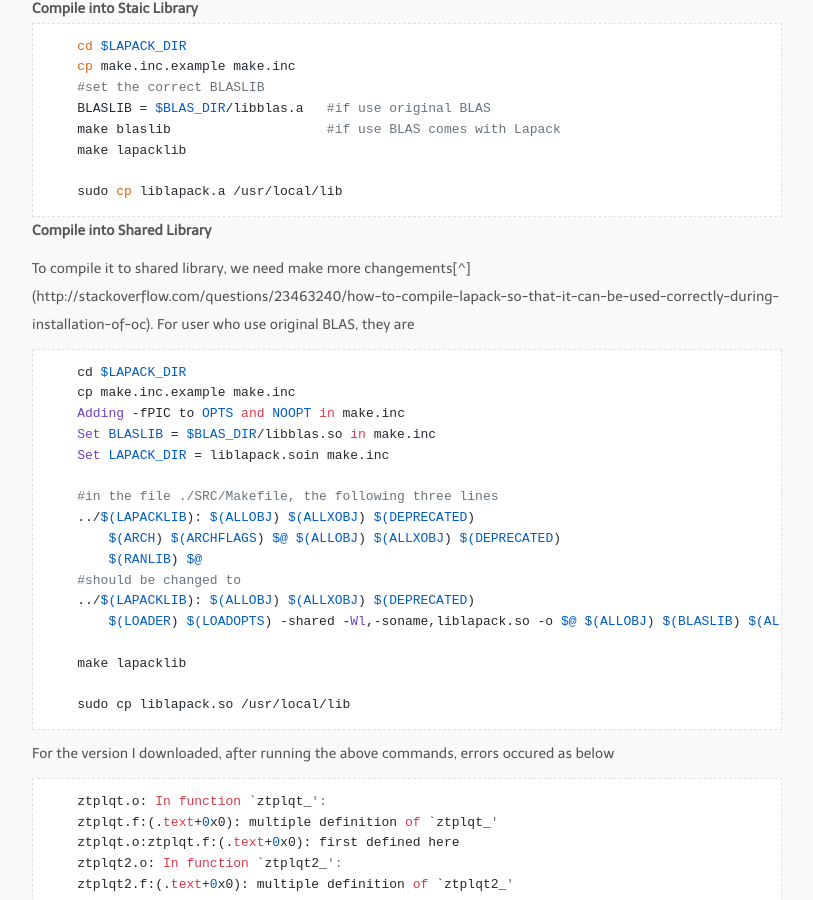
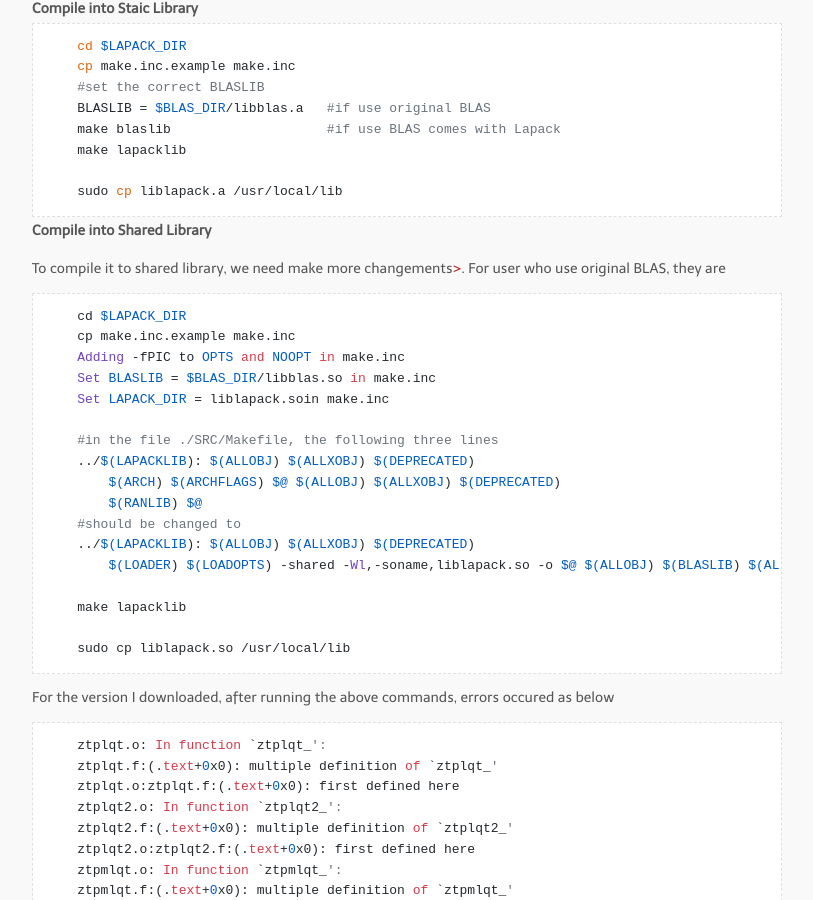
Before and after one commit to bizhishui/bizhishui.github.io, a Jekyll site: the page built from _posts/2017-03-07-Build-Netlib.md, in a window 1280 px wide and 900 px high, scrolled down 807 px. Shown: the whole window, without its empty margins (233-1046 px from the left). Built offline with Jekyll 4.4.1, drawn with Linux system fonts in a browser that asks for light colours; nearby versions of some CDN libraries; some web fonts are replaced; a script that is not in the unit is left out.

Commit message:
keeps on

````diff
--- a/_posts/2017-03-07-Build-Netlib.md
+++ b/_posts/2017-03-07-Build-Netlib.md
@@ -56,7 +56,7 @@ or original BLAS as done in the previous section. Lapack suggest the latter way
 
 #### Compile into Shared Library
 {:.no_toc}
-To compile it to shared library, we need make more changements[^](http://stackoverflow.com/questions/23463240/how-to-compile-lapack-so-that-it-can-be-used-correctly-during-installation-of-oc).
+To compile it to shared library, we need make more changements[>](http://stackoverflow.com/questions/23463240/how-to-compile-lapack-so-that-it-can-be-used-correctly-during-installation-of-oc).
 For user who use original BLAS, they are
 
 ```
````
